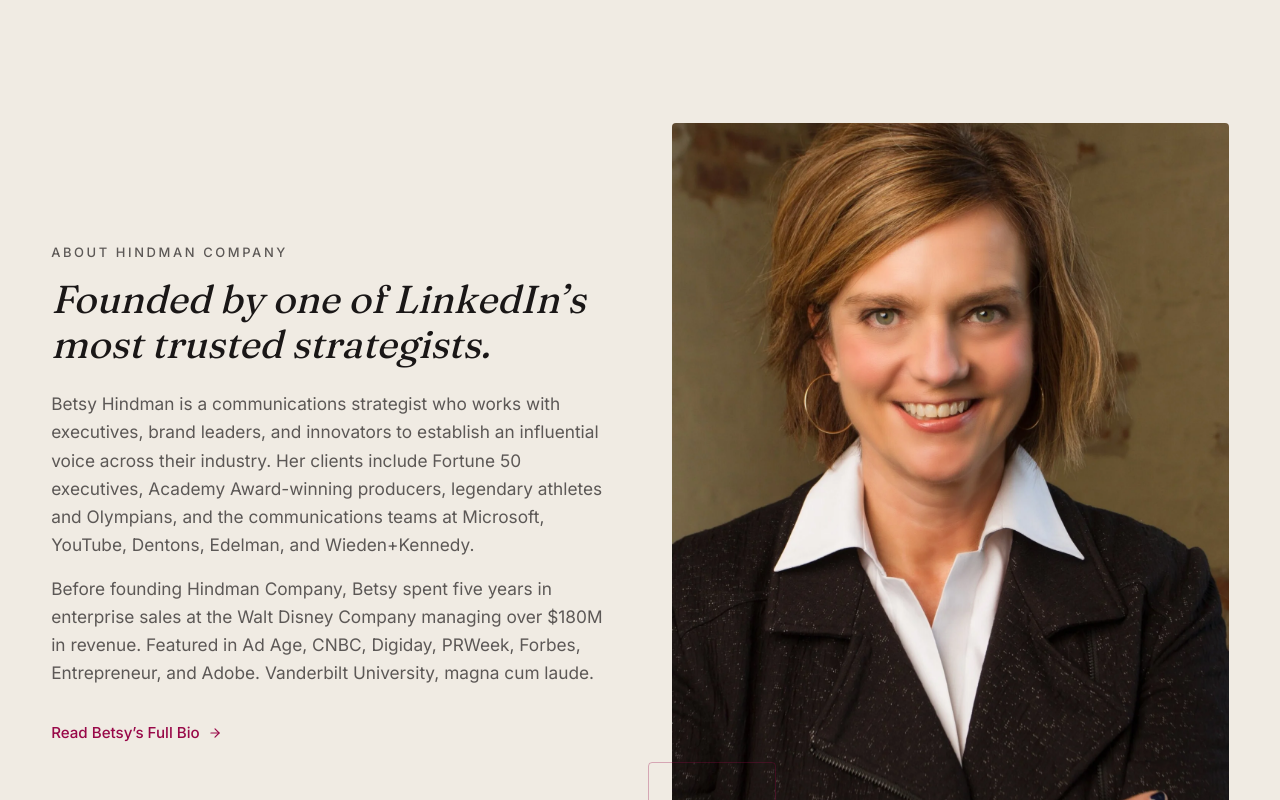
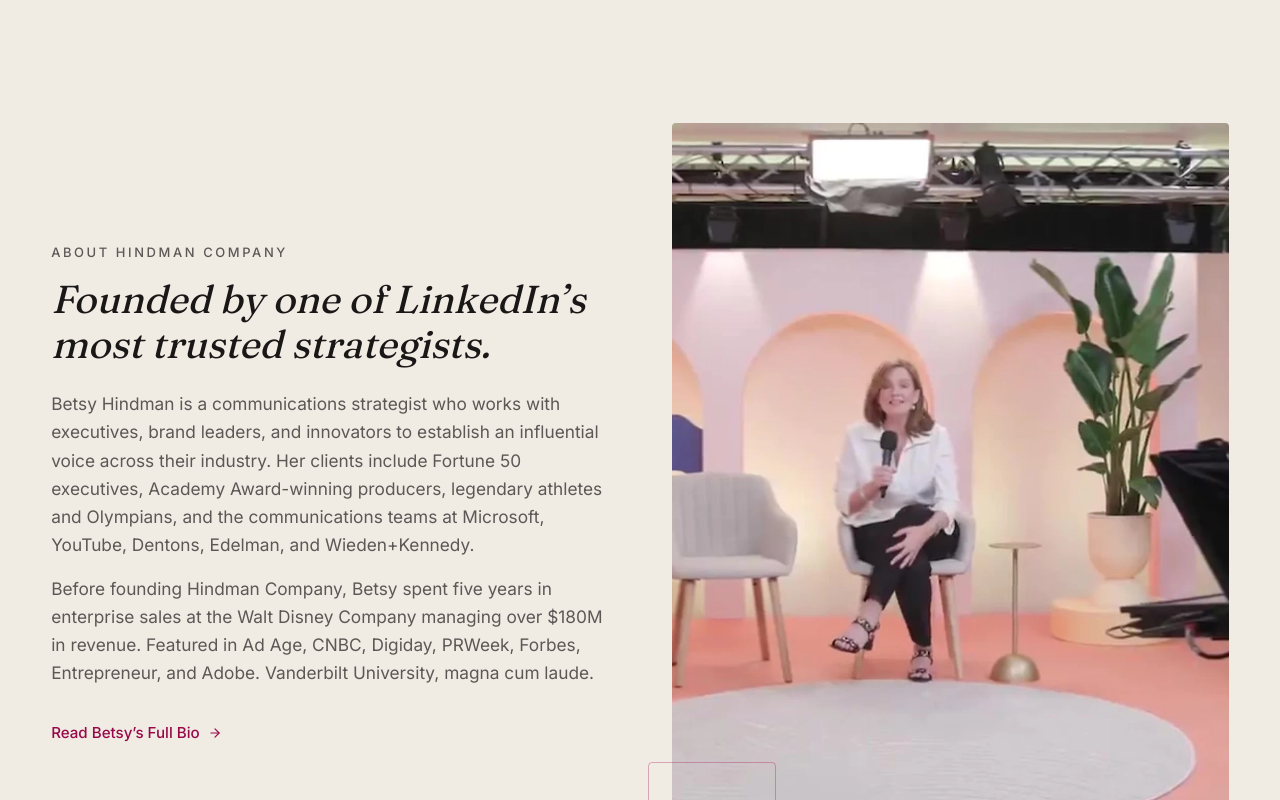
Before and after one commit to walterh1996/HindmanCo, a Next.js app: page / in a window 1280 px wide. Shown: the part 4020-4820 px from the top of the page. Built offline with nearby package versions, Linux system fonts and the light colour scheme.

Commit message:
Replace homepage portrait with Cannes studio image
Co-authored-by: walterh1996 <walterh1996@users.noreply.github.com>

```diff
--- a/src/app/page.tsx
+++ b/src/app/page.tsx
@@ -341,8 +341,8 @@ export default function HomePage() {
               <div className="relative">
                 <div className="relative aspect-[3/4] rounded-sm overflow-hidden">
                   <Image
-                    src="/images/betsy-headshot.webp"
-                    alt="Betsy Hindman — Founder of Hindman Company"
+                    src="/images/betsy-cannes-studio.webp"
+                    alt="Betsy Hindman filming at the LinkedIn Studio during Cannes Lions"
                     fill
                     className="object-cover"
                     sizes="(max-width: 1024px) 100vw, 40vw"
```
Also changed, not shown: public/images/betsy-cannes-studio.webp (added).
